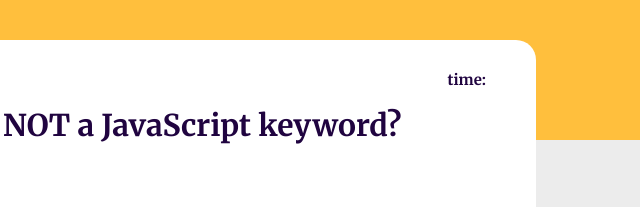
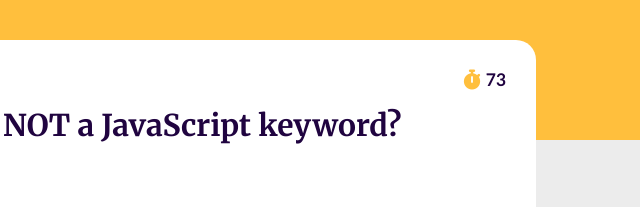
Before and after one commit to that-devguy/CodeQuiz-WebAPI-Challenge, a plain HTML site: page index.html in a window 1280 px wide. Both pictures are taken after a click on the button "Start Quiz". Shown: the part 130-337 px from the top of the page, 584-1224 px from the left. Drawn offline with Linux system fonts and the light colour scheme.

Commit message:
added and styled countdown timer, javascript to start timer on game start button and deduct time on incorrect answers

```diff
--- a/assets/css/style.css
+++ b/assets/css/style.css
@@ -98,8 +98,24 @@ button:hover {
 .count-down {
     display: flex;
     justify-content: flex-end;
-    font-size: 1.5rem;
+    font-size: 1rem;
     font-weight: 700;
+}
+
+.count-down i {
+    display: flex;
+    justify-content: flex-end;
+    margin: 0;
+    font-size: 2rem;
+    color: var(--color2);
+}
+
+#time-remaining {
+    font-size: 1.75rem;
+    padding-left: .5rem;
+    margin-right: -2rem;
+    display: flex;
+    font-family: var(--text1);
 }
 
 #answers {
--- a/assets/js/script.js
+++ b/assets/js/script.js
@@ -60,6 +60,8 @@ let resultText = document.getElementById('result-text');
 
 
 let shuffledQuestions, currentQuestionIndex;
+let timeRemaining = 75;
+let timeIntervalId;
 
 
 startButton.addEventListener('click', startGame);
@@ -75,8 +77,20 @@ function startGame() {
     currentQuestionIndex = 0;
     quizScreenEl.style.display = 'flex';
     setNextQuestion();
+    startTimer();
 
 };
+
+function startTimer() {
+    timeIntervalId = setInterval(function() {
+        timeRemaining--;
+        timeRemainingEl.textContent = timeRemaining;
+        if (timeRemaining <= 0) {
+            clearInterval(timeIntervalId);
+            endGame();
+        }
+    }, 1000);
+}
 
 function setNextQuestion() {
     clearQuestion();
@@ -116,9 +130,11 @@ function checkAnswer(button, correct) {
     if (correct) {
         resultText.textContent = ('Correct');
         resultEl.style.visibility = "visible";
-    }
-    else {
+    } else {
         resultText.textContent = ('Wrong');
         resultEl.style.visibility = "visible";
+        //if the answer is not correct subtracts 10 seconds from the timer and updates it's display
+        timeRemaining -= 10;
+        timeRemainingEl.textContent = timeRemaining;
     }
 };
--- a/index.html
+++ b/index.html
@@ -22,7 +22,7 @@
     </div>
 <!-- quiz screen section -->
     <div class="container" id="quiz-screen" style="display:none">
-        <p class="count-down">time: <span id="time-remaining"></span></p>
+        <p class="count-down"><i class="fa-solid fa-stopwatch"></i><span id="time-remaining"></span></p>
         <h2 id="question">Question</h2>
         <ul id="answers">
             <button class="btn next-btn">Answer 1</button>
```
